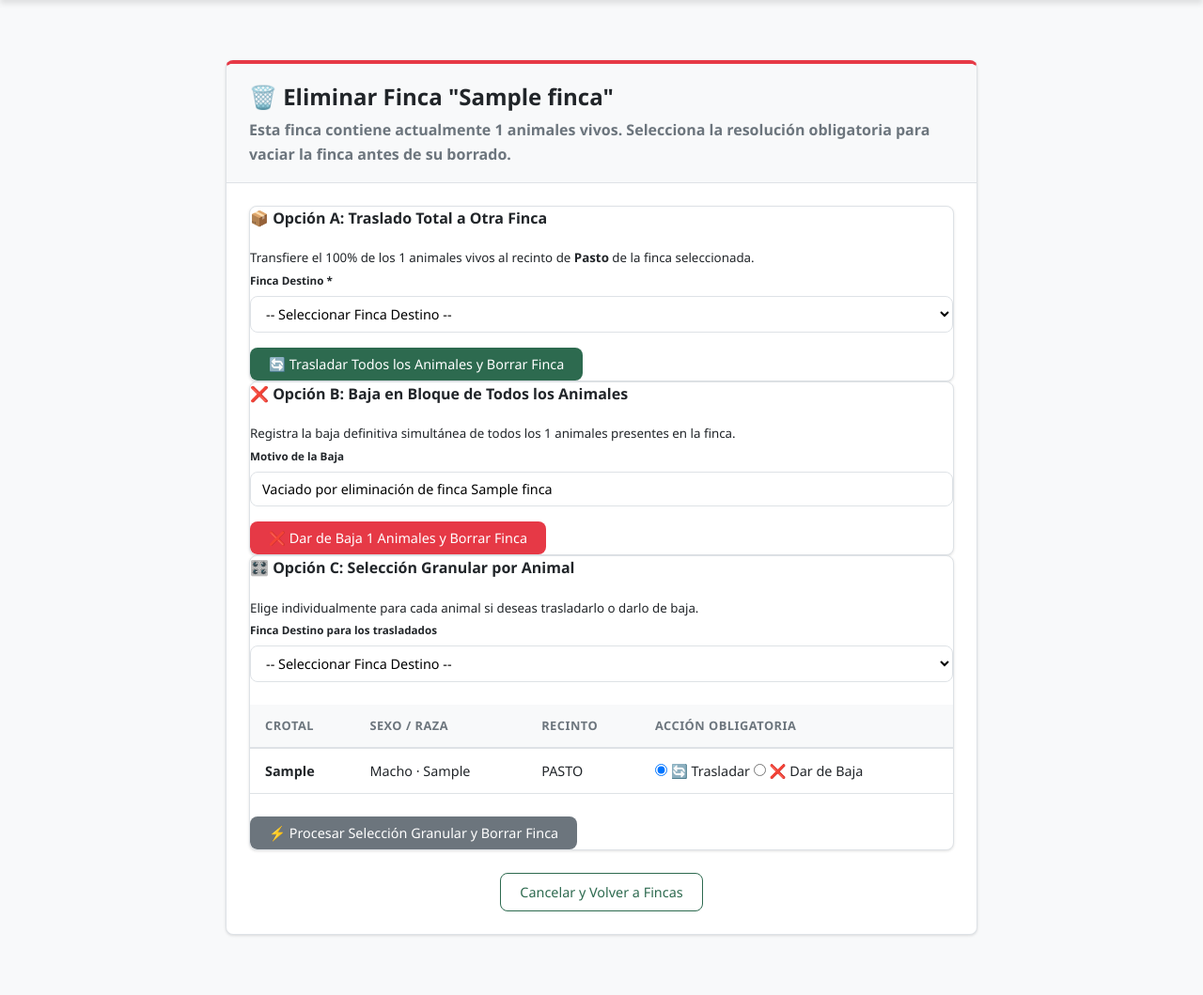
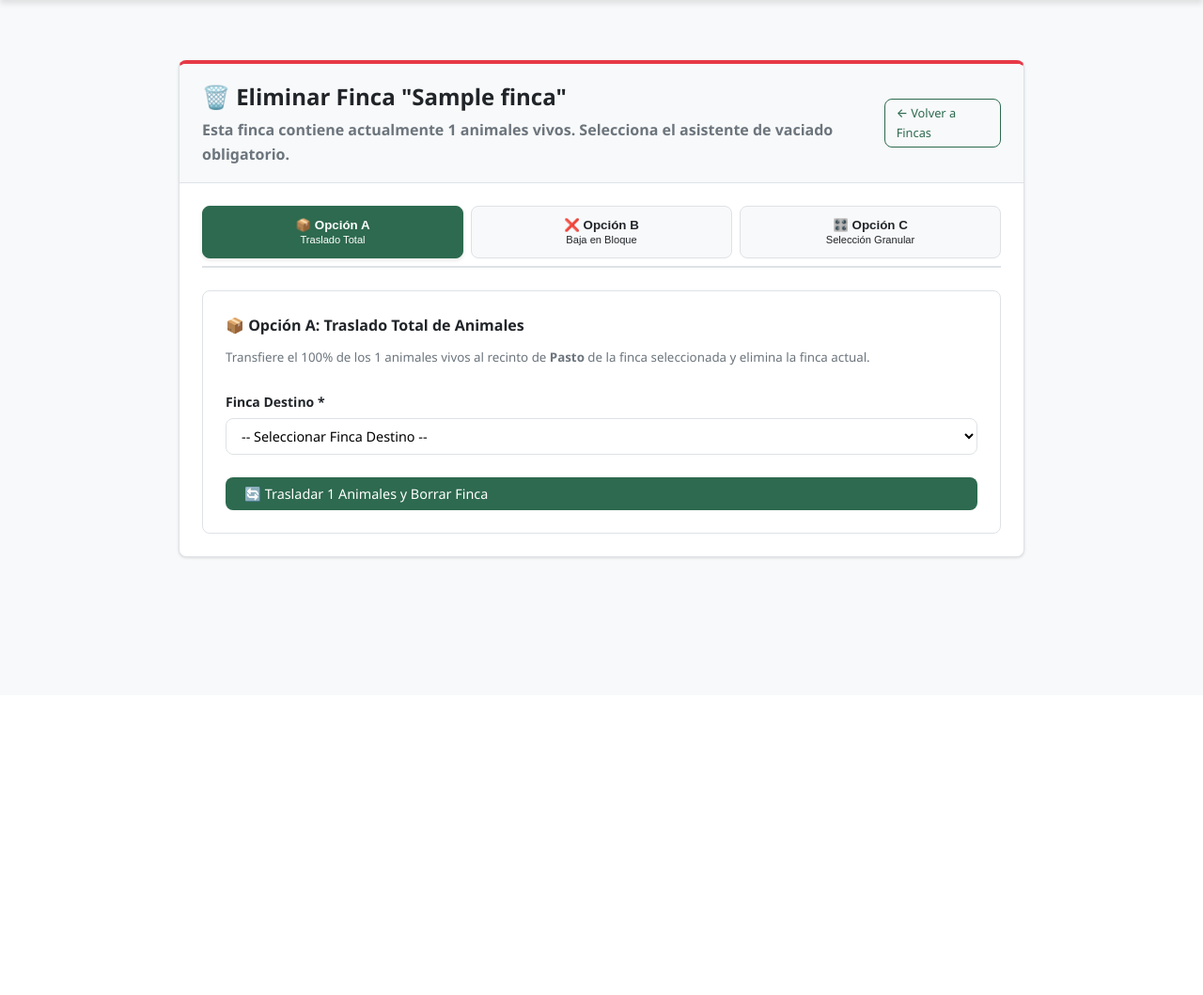
Before and after one commit to TomasCaceresIO/ProyectoFinca, a Django app: page /fincas/1/eliminar/ in a window 1280 px wide. Shown: the part 60-1119 px from the top of the page at 94% size. After the commit the page ends 655 px from the top, so only its background shows below. Run offline with Django 5.2, Linux system fonts and the light colour scheme; tables that the repository leaves empty hold one stand-in row (values such as "Sample post"); some libraries are stand-ins or nearby versions.

Commit message:
fix: handle duplicate crotals in detail view and fix granular farm deletion wizard

```diff
--- a/ganaderia/views.py
+++ b/ganaderia/views.py
@@ -8,7 +8,7 @@ from datetime import date
 
 from django.shortcuts import render, redirect, get_object_or_404
 from django.contrib import messages
-from django.http import JsonResponse, HttpResponse
+from django.http import JsonResponse, HttpResponse, Http404
 from django.db import transaction
 from django.utils import timezone
 
@@ -153,11 +153,27 @@ def animal_list(request):
 
 
 def animal_detail(request, crotal):
-    """Ficha detallada de un animal."""
-    animal = get_object_or_404(
-        Animal.objects.select_related('finca', 'madre'),
-        crotal=crotal
+    """
+    Ficha detallada de un animal.
+    Búsqueda defensiva ante crotales históricos duplicados (prioriza VIVO, luego el último en BAJA).
+    """
+    animal = (
+        Animal.objects.filter(crotal=crotal, estado_vital='VIVO')
+        .select_related('finca', 'madre')
+        .prefetch_related('partos_como_madre__cria')
+        .first()
     )
+    if not animal:
+        animal = (
+            Animal.objects.filter(crotal=crotal)
+            .select_related('finca', 'madre')
+            .prefetch_related('partos_como_madre__cria')
+            .order_by('-id')
+            .first()
+        )
+    if not animal:
+        raise Http404('Animal no encontrado')
+
     partos = animal.partos_como_madre.select_related('cria', 'cria2').order_by('-fecha_parto')
     incidencias = animal.incidencias.all()
 
@@ -201,10 +217,12 @@ def animal_create(request):
 
 
 def animal_baja(request, crotal):
-    """Dar de baja un animal."""
-    animal = get_object_or_404(Animal, crotal=crotal, estado_vital='VIVO')
+    """Dar de baja un animal (defensivo ante crotales históricos)."""
+    animal = Animal.objects.filter(crotal=crotal, estado_vital='VIVO').first()
+    if not animal:
+        raise Http404('Animal no encontrado o ya en estado BAJA')
+
     form = AnimalBajaForm(request.POST or None)
-
     if request.method == 'POST' and form.is_valid():
         motivo = form.cleaned_data.get('motivo', '')
         dar_de_baja_animal(animal, motivo)
@@ -215,8 +233,11 @@ def animal_baja(request, crotal):
 
 
 def animal_traslado(request, crotal):
-    """Trasladar un animal a otra finca/sub_ubicación."""
-    animal = get_object_or_404(Animal, crotal=crotal, estado_vital='VIVO')
+    """Trasladar un animal a otra finca/sub_ubicación (defensivo ante crotales históricos)."""
+    animal = Animal.objects.filter(crotal=crotal, estado_vital='VIVO').first()
+    if not animal:
+        raise Http404('Animal no encontrado o ya en estado BAJA')
+
     form = TrasladoForm(request.POST or None)
     advertencia_reproductora = False
 
@@ -256,7 +277,7 @@ def parto_create(request):
     madre_crotal = request.GET.get('madre')
     initial = {}
     if madre_crotal:
-        madre = Animal.objects.filter(crotal=madre_crotal, sexo='H').first()
+        madre = Animal.objects.filter(crotal=madre_crotal, sexo='H', estado_vital='VIVO').first()
         if madre:
             initial['madre'] = madre.pk
 
@@ -385,6 +406,7 @@ def finca_delete(request, pk):
     finca = get_object_or_404(Finca, pk=pk)
     animales_vivos = list(finca.animales.filter(estado_vital='VIVO'))
     otras_fincas = Finca.objects.exclude(pk=finca.pk)
+    active_option = 'opcion_a'
 
     if len(animales_vivos) == 0:
         if request.method == 'POST':
@@ -396,15 +418,17 @@ def finca_delete(request, pk):
             'finca': finca,
             'animales_vivos': [],
             'otras_fincas': otras_fincas,
+            'active_option': active_option,
         })
 
     if request.method == 'POST':
         opcion = request.POST.get('opcion')
+        active_option = opcion or 'opcion_a'
 
         if opcion == 'opcion_a':
             destino_id = request.POST.get('finca_destino')
             if not destino_id:
-                messages.error(request, 'Debes seleccionar una finca de destino.')
+                messages.error(request, '⚠️ Debes seleccionar una finca de destino para el traslado total.')
             else:
                 finca_destino = get_object_or_404(Finca, pk=destino_id)
                 with transaction.atomic():
@@ -415,7 +439,7 @@ def finca_delete(request, pk):
                 return redirect('finca_list')
 
         elif opcion == 'opcion_b':
-            motivo = request.POST.get('motivo_baja', 'Vaciado por eliminación de finca')
+            motivo = request.POST.get('motivo_baja', f'Vaciado por eliminación de finca {finca.nombre}')
             with transaction.atomic():
                 for animal in animales_vivos:
                     dar_de_baja_animal(animal, motivo)
@@ -426,21 +450,28 @@ def finca_delete(request, pk):
         elif opcion == 'opcion_c':
             destino_id = request.POST.get('finca_destino_c')
             finca_destino = Finca.objects.filter(pk=destino_id).first() if destino_id else None
-            with transaction.atomic():
-                for animal in animales_vivos:
-                    accion = request.POST.get(f'accion_{animal.pk}', 'baja')
-                    if accion == 'trasladar' and finca_destino:
-                        trasladar_animal(animal, finca_destino, 'PASTO')
-                    else:
-                        dar_de_baja_animal(animal, f'Baja granular por eliminación de {finca.nombre}')
-                finca.delete()
-            messages.success(request, f'✅ Finca "{finca.nombre}" eliminada con resolución granular.')
-            return redirect('finca_list')
+
+            # Comprobar si se seleccionó trasladar para algún animal sin haber seleccionado finca destino
+            hay_traslado = any(request.POST.get(f'accion_{a.pk}') == 'trasladar' for a in animales_vivos)
+            if hay_traslado and not finca_destino:
+                messages.error(request, '⚠️ Debes seleccionar la Finca Destino para los animales marcados como "Trasladar".')
+            else:
+                with transaction.atomic():
+                    for animal in animales_vivos:
+                        accion = request.POST.get(f'accion_{animal.pk}', 'baja')
+                        if accion == 'trasladar' and finca_destino:
+                            trasladar_animal(animal, finca_destino, 'PASTO')
+                        else:
+                            dar_de_baja_animal(animal, f'Baja por eliminación granular de finca {finca.nombre}')
+                    finca.delete()
+                messages.success(request, f'✅ Finca "{finca.nombre}" eliminada correctamente con resolución granular.')
+                return redirect('finca_list')
 
     return render(request, 'ganaderia/finca_delete_assistant.html', {
         'finca': finca,
         'animales_vivos': animales_vivos,
         'otras_fincas': otras_fincas,
+        'active_option': active_option,
     })
 
 
@@ -476,7 +507,6 @@ def exportar_csv(request):
     response = HttpResponse(content_type='text/csv; charset=utf-8')
     response['Content-Disposition'] = f'attachment; filename="censo_ganadero_{date.today().strftime("%Y%m%d")}.csv"'
 
-    # Escribir BOM UTF-8 para compatibilidad en Excel en español
     response.write('\ufeff')
     writer = csv.writer(response, delimiter=';')
 
@@ -492,6 +522,7 @@ def exportar_csv(request):
         crotal_madre = a.madre.crotal if a.madre else '-'
         n_partos = a.partos_como_madre.count() if a.sexo == 'H' else 0
         dias_ultimo_parto = a.dias_desde_ultimo_parto if (a.sexo == 'H' and a.dias_desde_ultimo_parto is not None) else '-'
+        finca_nombre = a.finca.nombre if a.finca else '-'
 
         writer.writerow([
             a.crotal,
@@ -499,7 +530,7 @@ def exportar_csv(request):
             a.raza,
             a.fecha_nacimiento.strftime('%Y-%m-%d'),
             a.edad_dias,
-            a.finca.nombre,
+            finca_nombre,
             a.get_sub_ubicacion_display(),
             dias_cebadero,
             crotal_madre,
@@ -525,7 +556,6 @@ def exportar_excel(request):
     ]
     ws.append(headers)
 
-    # Estilo de cabecera
     header_fill = PatternFill(start_color="1E3A8A", end_color="1E3A8A", fill_type="solid")
     header_font = Font(color="FFFFFF", bold=True)
     for col_num in range(1, len(headers) + 1):
@@ -539,6 +569,7 @@ def exportar_excel(request):
         crotal_madre = a.madre.crotal if a.madre else '-'
         n_partos = a.partos_como_madre.count() if a.sexo == 'H' else 0
         dias_ultimo_parto = a.dias_desde_ultimo_parto if (a.sexo == 'H' and a.dias_desde_ultimo_parto is not None) else '-'
+        finca_nombre = a.finca.nombre if a.finca else '-'
 
         ws.append([
             a.crotal,
@@ -546,7 +577,7 @@ def exportar_excel(request):
             a.raza,
             a.fecha_nacimiento.strftime('%Y-%m-%d'),
             a.edad_dias,
-            a.finca.nombre,
+            finca_nombre,
             a.get_sub_ubicacion_display(),
             dias_cebadero,
             crotal_madre,
--- a/templates/ganaderia/finca_delete_assistant.html
+++ b/templates/ganaderia/finca_delete_assistant.html
@@ -2,38 +2,140 @@
 
 {% block title %}Eliminar Finca {{ finca.nombre }} - Asistente de Vaciado{% endblock %}
 
+{% block extra_css %}
+<style>
+  .delete-wizard-tabs {
+    display: flex;
+    gap: 0.5rem;
+    margin-bottom: 1.5rem;
+    border-bottom: 2px solid var(--color-border, #dee2e6);
+    padding-bottom: 0.5rem;
+  }
+  .wizard-tab-btn {
+    flex: 1;
+    padding: 0.75rem 1rem;
+    border: 1px solid var(--color-border, #dee2e6);
+    border-radius: var(--border-radius, 8px);
+    background: #f8f9fa;
+    color: var(--color-text, #212529);
+    font-weight: 600;
+    cursor: pointer;
+    text-align: center;
+    transition: all 0.2s;
+  }
+  .wizard-tab-btn:hover {
+    background: #e9ecef;
+  }
+  .wizard-tab-btn.active {
+    background: var(--color-primary, #2d6a4f);
+    color: white;
+    border-color: var(--color-primary, #2d6a4f);
+    box-shadow: 0 2px 4px rgba(0,0,0,0.1);
+  }
+  .tab-panel {
+    display: none;
+    padding: 1.5rem;
+    border: 1px solid var(--color-border, #dee2e6);
+    border-radius: var(--border-radius, 8px);
+    background: white;
+  }
+  .tab-panel.active {
+    display: block;
+  }
+  /* Pill radios styling */
+  .pill-radio-group {
+    display: inline-flex;
+    gap: 0.25rem;
+    background: #f1f5f9;
+    padding: 3px;
+    border-radius: 20px;
+    border: 1px solid #cbd5e1;
+  }
+  .pill-radio-label {
+    padding: 4px 12px;
+    border-radius: 16px;
+    font-size: 0.825rem;
+    font-weight: 600;
+    cursor: pointer;
+    user-select: none;
+    transition: all 0.15s ease;
+    display: flex;
+    align-items: center;
+    gap: 4px;
+    color: #475569;
+  }
+  .pill-radio-group input[type="radio"] {
+    display: none;
+  }
+  .pill-radio-group input[type="radio"]:checked + .pill-radio-label.trasladar {
+    background: #2d6a4f;
+    color: white;
+    box-shadow: 0 1px 3px rgba(0,0,0,0.15);
+  }
+  .pill-radio-group input[type="radio"]:checked + .pill-radio-label.baja {
+    background: #e63946;
+    color: white;
+    box-shadow: 0 1px 3px rgba(0,0,0,0.15);
+  }
+  .table-granular td, .table-granular th {
+    padding: 0.75rem 1rem;
+    vertical-align: middle;
+  }
+</style>
+{% endblock %}
+
 {% block content %}
-<div style="max-width: 800px; margin: 2rem auto;">
+<div style="max-width: 900px; margin: 2rem auto;">
     <div class="card" style="border-top: 4px solid var(--color-danger, #ef4444);">
-        <div class="card-header">
-            <h2 class="text-danger">🗑️ Eliminar Finca "{{ finca.nombre }}"</h2>
-            <p class="text-muted" style="margin-top: 0.25rem;">
-                Esta finca contiene actualmente <strong>{{ animales_vivos|length }} animales vivos</strong>. Selecciona la resolución obligatoria para vaciar la finca antes de su borrado.
-            </p>
+        <div class="card-header d-flex justify-between align-center">
+            <div>
+                <h2 class="text-danger" style="margin: 0;">🗑️ Eliminar Finca "{{ finca.nombre }}"</h2>
+                <p class="text-muted" style="margin-top: 0.25rem; margin-bottom: 0;">
+                    Esta finca contiene actualmente <strong>{{ animales_vivos|length }} animales vivos</strong>. Selecciona el asistente de vaciado obligatorio.
+                </p>
+            </div>
+            <a href="{% url 'finca_list' %}" class="btn btn-outline btn-sm">← Volver a Fincas</a>
         </div>
+
         <div class="card-body">
-
             {% if animales_vivos|length == 0 %}
-            <p>La finca se encuentra completamente vacía de animales activos.</p>
+            <div class="alert alert-info">
+                La finca no contiene ningún animal activo. Puedes proceder a la eliminación inmediata.
+            </div>
             <form method="post">
                 {% csrf_token %}
                 <div class="d-flex gap-2 mt-3">
-                    <button type="submit" class="btn btn-danger w-100">🗑️ Confirmar Borrado Definitivo</button>
+                    <button type="submit" class="btn btn-danger w-100">🗑️ Confirmar Borrado Definitivo de Finca</button>
                     <a href="{% url 'finca_list' %}" class="btn btn-secondary w-100">Cancelar</a>
                 </div>
             </form>
             {% else %}
 
-            <!-- OPCIÓN A: TRASLADO TOTAL -->
-            <div class="card mb-4 p-3 bg-light">
-                <h4 class="text-primary mb-2">📦 Opción A: Traslado Total a Otra Finca</h4>
-                <p><small>Transfiere el 100% de los {{ animales_vivos|length }} animales vivos al recinto de <strong>Pasto</strong> de la finca seleccionada.</small></p>
+            <!-- TABS / CARDS SELECTOR -->
+            <div class="delete-wizard-tabs">
+                <button type="button" class="wizard-tab-btn {% if active_option == 'opcion_a' %}active{% endif %}" onclick="switchTab('opcion_a')">
+                    📦 Opción A<br><small style="font-weight: normal;">Traslado Total</small>
+                </button>
+                <button type="button" class="wizard-tab-btn {% if active_option == 'opcion_b' %}active{% endif %}" onclick="switchTab('opcion_b')">
+                    ❌ Opción B<br><small style="font-weight: normal;">Baja en Bloque</small>
+                </button>
+                <button type="button" class="wizard-tab-btn {% if active_option == 'opcion_c' %}active{% endif %}" onclick="switchTab('opcion_c')">
+                    🎛️ Opción C<br><small style="font-weight: normal;">Selección Granular</small>
+                </button>
+            </div>
+
+            <!-- PANEL OPCIÓN A: TRASLADO TOTAL -->
+            <div id="panel-opcion_a" class="tab-panel {% if active_option == 'opcion_a' %}active{% endif %}">
+                <div class="mb-3">
+                    <h4 class="text-primary mb-1">📦 Opción A: Traslado Total de Animales</h4>
+                    <p class="text-muted"><small>Transfiere el 100% de los {{ animales_vivos|length }} animales vivos al recinto de <strong>Pasto</strong> de la finca seleccionada y elimina la finca actual.</small></p>
+                </div>
 
                 <form method="post">
                     {% csrf_token %}
                     <input type="hidden" name="opcion" value="opcion_a">
-                    <div class="form-group mb-2">
-                        <label class="form-label"><small>Finca Destino *</small></label>
+                    <div class="form-group mb-3">
+                        <label class="form-label">Finca Destino *</label>
                         <select name="finca_destino" class="form-control" required>
                             <option value="">-- Seleccionar Finca Destino --</option>
                             {% for f in otras_fincas %}
@@ -41,38 +143,42 @@
                             {% endfor %}
                         </select>
                     </div>
-                    <button type="submit" class="btn btn-primary">🔄 Trasladar Todos los Animales y Borrar Finca</button>
+                    <button type="submit" class="btn btn-primary w-100">🔄 Trasladar {{ animales_vivos|length }} Animales y Borrar Finca</button>
                 </form>
             </div>
 
-            <!-- OPCIÓN B: BAJA EN BLOQUE -->
-            <div class="card mb-4 p-3 bg-light">
-                <h4 class="text-danger mb-2">❌ Opción B: Baja en Bloque de Todos los Animales</h4>
-                <p><small>Registra la baja definitiva simultánea de todos los {{ animales_vivos|length }} animales presentes en la finca.</small></p>
+            <!-- PANEL OPCIÓN B: BAJA EN BLOQUE -->
+            <div id="panel-opcion_b" class="tab-panel {% if active_option == 'opcion_b' %}active{% endif %}">
+                <div class="mb-3">
+                    <h4 class="text-danger mb-1">❌ Opción B: Baja en Bloque</h4>
+                    <p class="text-muted"><small>Registra la baja definitiva simultánea de los {{ animales_vivos|length }} animales presentes en la finca y elimina la finca actual.</small></p>
+                </div>
 
                 <form method="post">
                     {% csrf_token %}
                     <input type="hidden" name="opcion" value="opcion_b">
-                    <div class="form-group mb-2">
-                        <label class="form-label"><small>Motivo de la Baja</small></label>
-                        <input type="text" name="motivo_baja" class="form-control" value="Vaciado por eliminación de finca {{ finca.nombre }}">
+                    <div class="form-group mb-3">
+                        <label class="form-label">Motivo de Salida / Baja *</label>
+                        <input type="text" name="motivo_baja" class="form-control" value="Vaciado por eliminación de finca {{ finca.nombre }}" required>
                     </div>
-                    <button type="submit" class="btn btn-danger">❌ Dar de Baja {{ animales_vivos|length }} Animales y Borrar Finca</button>
+                    <button type="submit" class="btn btn-danger w-100">❌ Dar de Baja {{ animales_vivos|length }} Animales y Borrar Finca</button>
                 </form>
             </div>
 
-            <!-- OPCIÓN C: SELECCIÓN GRANULAR -->
-            <div class="card mb-3 p-3 bg-light">
-                <h4 class="text-secondary mb-2">🎛️ Opción C: Selección Granular por Animal</h4>
-                <p><small>Elige individualmente para cada animal si deseas trasladarlo o darlo de baja.</small></p>
+            <!-- PANEL OPCIÓN C: SELECCIÓN GRANULAR -->
+            <div id="panel-opcion_c" class="tab-panel {% if active_option == 'opcion_c' %}active{% endif %}">
+                <div class="mb-3">
+                    <h4 class="text-secondary mb-1">🎛️ Opción C: Selección Granular por Animal</h4>
+                    <p class="text-muted"><small>Elige individualmente para cada animal si deseas trasladarlo a otra finca o darlo de baja antes de eliminar la finca.</small></p>
+                </div>
 
-                <form method="post">
+                <form method="post" id="form-opcion-c">
                     {% csrf_token %}
                     <input type="hidden" name="opcion" value="opcion_c">
 
                     <div class="form-group mb-3">
-                        <label class="form-label"><small>Finca Destino para los trasladados</small></label>
-                        <select name="finca_destino_c" class="form-control">
+                        <label class="form-label">Finca Destino (Requerida si trasladas algún animal)</label>
+                        <select name="finca_destino_c" id="finca_destino_c" class="form-control">
                             <option value="">-- Seleccionar Finca Destino --</option>
                             {% for f in otras_fincas %}
                             <option value="{{ f.id }}">{{ f.nombre }}</option>
@@ -80,14 +186,14 @@
                         </select>
                     </div>
 
-                    <div class="table-responsive mb-3">
-                        <table class="table table-sm">
+                    <div class="table-responsive mb-3 border rounded">
+                        <table class="table table-granular mb-0">
                             <thead>
                                 <tr>
                                     <th>Crotal</th>
                                     <th>Sexo / Raza</th>
-                                    <th>Recinto</th>
-                                    <th>Acción Obligatoria</th>
+                                    <th>Ubicación Actual</th>
+                                    <th style="text-align: right;">Acción Individual</th>
                                 </tr>
                             </thead>
                             <tbody>
@@ -95,14 +201,15 @@
                                 <tr>
                                     <td><strong>{{ a.crotal }}</strong></td>
                                     <td>{{ a.get_sexo_display }} · {{ a.raza }}</td>
-                                    <td>{{ a.sub_ubicacion }}</td>
-                                    <td>
-                                        <label class="mr-3">
-                                            <input type="radio" name="accion_{{ a.pk }}" value="trasladar" checked> 🔄 Trasladar
-                                        </label>
-                                        <label>
-                                            <input type="radio" name="accion_{{ a.pk }}" value="baja"> ❌ Dar de Baja
-                                        </label>
+                                    <td><span class="badge badge-secondary">{{ a.sub_ubicacion }}</span></td>
+                                    <td style="text-align: right;">
+                                        <div class="pill-radio-group">
+                                            <input type="radio" id="trasladar_{{ a.pk }}" name="accion_{{ a.pk }}" value="trasladar" checked>
+                                            <label for="trasladar_{{ a.pk }}" class="pill-radio-label trasladar">🔄 Trasladar</label>
+
+                                            <input type="radio" id="baja_{{ a.pk }}" name="accion_{{ a.pk }}" value="baja">
+                                            <label for="baja_{{ a.pk }}" class="pill-radio-label baja">❌ Baja</label>
+                                        </div>
                                     </td>
                                 </tr>
                                 {% endfor %}
@@ -110,16 +217,50 @@
                         </table>
                     </div>
 
-                    <button type="submit" class="btn btn-secondary">⚡ Procesar Selección Granular y Borrar Finca</button>
+                    <div id="error-granular-js" class="alert alert-danger mb-3" style="display: none;">
+                        ⚠️ Debes seleccionar una Finca Destino para los animales que deseas trasladar.
+                    </div>
+
+                    <button type="submit" class="btn btn-secondary w-100">⚡ Procesar Selección Granular y Borrar Finca</button>
                 </form>
             </div>
 
-            <div class="mt-3 text-center">
-                <a href="{% url 'finca_list' %}" class="btn btn-outline">Cancelar y Volver a Fincas</a>
-            </div>
             {% endif %}
-
         </div>
     </div>
 </div>
 {% endblock %}
+
+{% block extra_js %}
+<script>
+function switchTab(optionName) {
+    document.querySelectorAll('.wizard-tab-btn').forEach(btn => btn.classList.remove('active'));
+    document.querySelectorAll('.tab-panel').forEach(panel => panel.classList.remove('active'));
+
+    const btn = document.querySelector(`.wizard-tab-btn[onclick*="${optionName}"]`);
+    const panel = document.getElementById(`panel-${optionName}`);
+    if (btn) btn.classList.add('active');
+    if (panel) panel.classList.add('active');
+}
+
+document.addEventListener('DOMContentLoaded', function() {
+    const formC = document.getElementById('form-opcion-c');
+    if (formC) {
+        formC.addEventListener('submit', function(e) {
+            const errorBox = document.getElementById('error-granular-js');
+            const fincaDestino = document.getElementById('finca_destino_c').value;
+
+            // Comprobar si hay algún animal con la acción 'trasladar'
+            const radiosTrasladar = formC.querySelectorAll('input[type="radio"][value="trasladar"]:checked');
+
+            if (radiosTrasladar.length > 0 && !fincaDestino) {
+                e.preventDefault();
+                if (errorBox) errorBox.style.display = 'block';
+            } else {
+                if (errorBox) errorBox.style.display = 'none';
+            }
+        });
+    }
+});
+</script>
+{% endblock %}
```
Also changed, not shown: ganaderia/tests/test_crotal_and_constraints.py (+31 -0 lines), ganaderia/tests/test_finca_deletion_and_export.py (+26 -0 lines).
